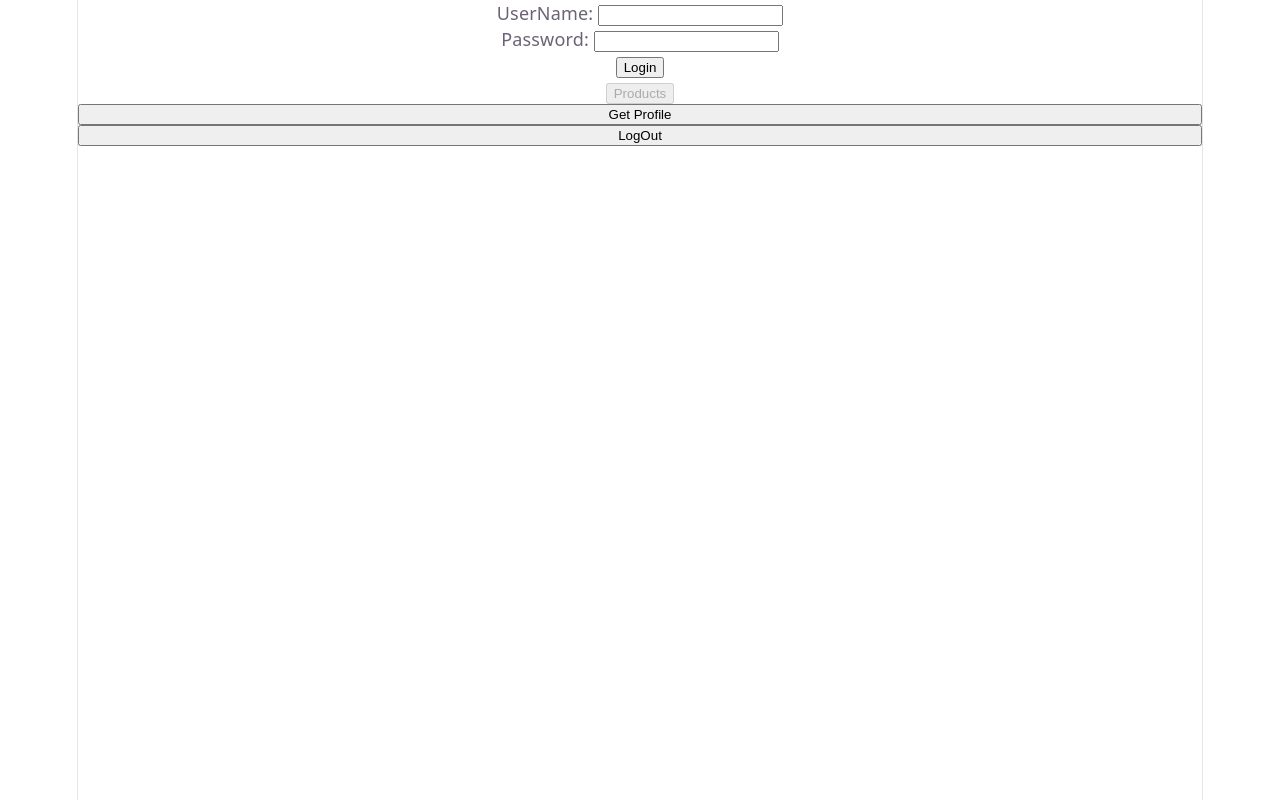
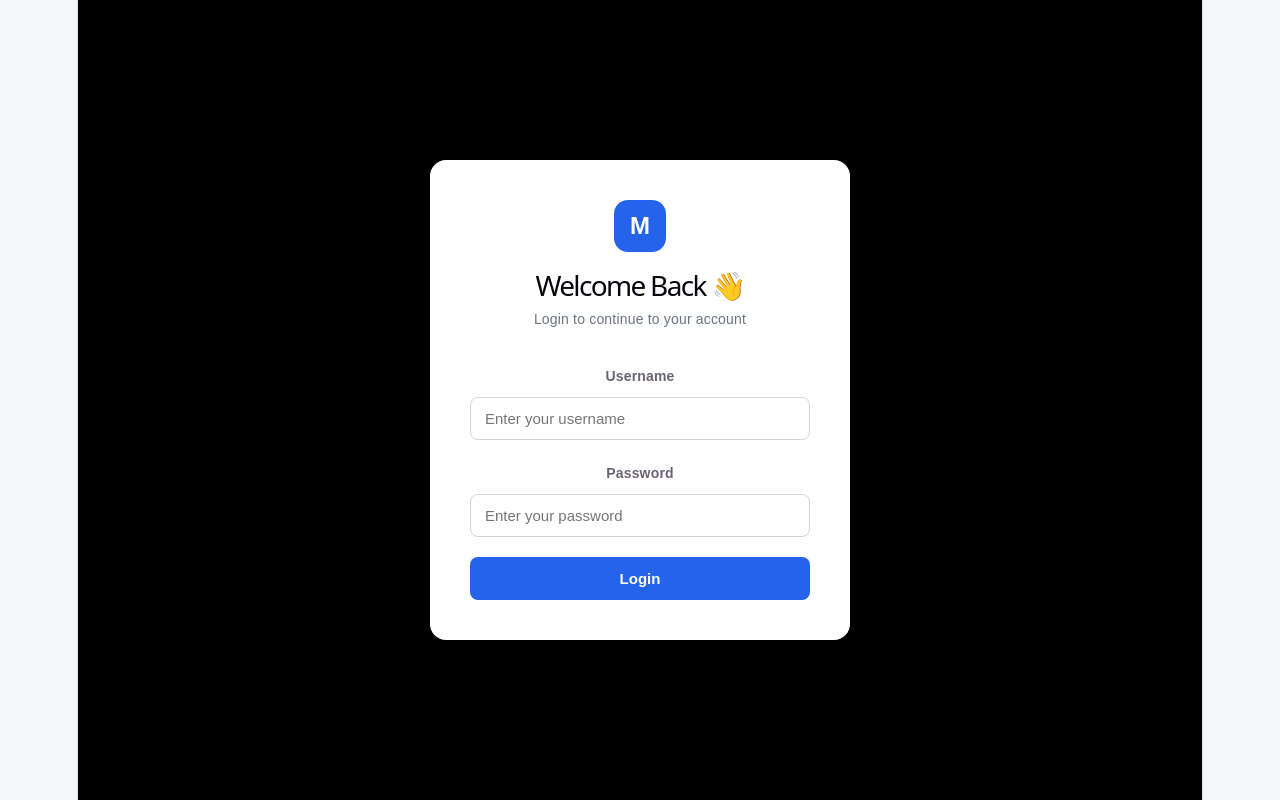
Before and after one commit to Markandeshwaragoudapatil/MERN-Project, a React (Vite) app in the folder frontend/: page / in a window 1280 px wide. Built offline with nearby package versions, Linux system fonts and the light colour scheme.

Commit message:
UI updated

```diff
--- a/frontend/src/App.css
+++ b/frontend/src/App.css
@@ -1,184 +1,328 @@
-.counter {
-  font-size: 16px;
-  padding: 5px 10px;
-  border-radius: 5px;
-  color: var(--accent);
-  background: var(--accent-bg);
-  border: 2px solid transparent;
-  transition: border-color 0.3s;
-  margin-bottom: 24px;
-
-  &:hover {
-    border-color: var(--accent-border);
-  }
-  &:focus-visible {
-    outline: 2px solid var(--accent);
-    outline-offset: 2px;
-  }
+* {
+  box-sizing: border-box;
 }
 
-.hero {
-  position: relative;
-
-  .base,
-  .framework,
-  .vite {
-    inset-inline: 0;
-    margin: 0 auto;
+body {
+  margin: 0;
+  font-family: Arial, Helvetica, sans-serif;
+  background: #f4f6f8;
 }
 
-  .base {
-    width: 170px;
-    position: relative;
-    z-index: 0;
+.app {
+  min-height: 100vh;
+  display: flex;
+  justify-content: center;
+  align-items: center;
+  padding: 20px;
+  background-color: black;
 }
 
-  .framework,
-  .vite {
-    position: absolute;
+.auth-card {
+  width: 100%;
+  max-width: 420px;
+  background: white;
+  padding: 40px;
+  border-radius: 16px;
+  box-shadow: 0 10px 30px rgba(0, 0, 0, 0.08);
 }
 
-  .framework {
-    z-index: 1;
-    top: 34px;
-    height: 28px;
-    transform: perspective(2000px) rotateZ(300deg) rotateX(44deg) rotateY(39deg)
-      scale(1.4);
+.auth-header {
+  text-align: center;
+  margin-bottom: 30px;
 }
 
-  .vite {
-    z-index: 0;
-    top: 107px;
-    height: 26px;
-    width: auto;
-    transform: perspective(2000px) rotateZ(300deg) rotateX(40deg) rotateY(39deg)
-      scale(0.8);
-  }
+.auth-header h1 {
+  margin: 0 0 8px;
+  font-size: 28px;
 }
 
-#center {
+.auth-header p {
+  margin: 0;
+  color: #6b7280;
+  font-size: 14px;
+}
+
+.login-form {
   display: flex;
   flex-direction: column;
-  gap: 25px;
-  place-content: center;
-  place-items: center;
-  flex-grow: 1;
-
-  @media (max-width: 1024px) {
-    padding: 32px 20px 24px;
-    gap: 18px;
-  }
+  gap: 20px;
 }
 
-#next-steps {
+.input-group {
   display: flex;
-  border-top: 1px solid var(--border);
+  flex-direction: column;
+  gap: 8px;
+}
+
+.input-group label {
+  font-size: 14px;
+  font-weight: 600;
+}
+
+.input-group input {
+  width: 100%;
+  padding: 12px 14px;
+  border: 1px solid #d1d5db;
+  border-radius: 8px;
+  font-size: 15px;
+  outline: none;
+  transition: border-color 0.2s;
+}
+
+.input-group input:focus {
+  border-color: #2563eb;
+}
+
+.login-button {
+  width: 100%;
+  padding: 13px;
+  border: none;
+  border-radius: 8px;
+  background: #2563eb;
+  color: white;
+  font-size: 15px;
+  font-weight: 600;
+  cursor: pointer;
+  transition: background 0.2s;
+}
+
+.login-button:hover {
+  background: #1d4ed8;
+}
+
+.login-button:disabled {
+  background: #93c5fd;
+  cursor: not-allowed;
+}
+
+.success-message {
+  margin-top: 20px;
+  padding: 10px;
+  border-radius: 8px;
+  background: #dcfce7;
+  color: #166534;
+  text-align: center;
+  font-size: 14px;
+}
+
+.error-message {
+  margin-top: 20px;
+  padding: 10px;
+  border-radius: 8px;
+  background: #fee2e2;
+  color: #991b1b;
+  text-align: center;
+  font-size: 14px;
+}
+
+.logo {
+  width: 52px;
+  height: 52px;
+  margin: 0 auto 20px;
+
+  display: flex;
+  justify-content: center;
+  align-items: center;
+
+  border-radius: 14px;
+
+  background: #2563eb;
+  color: white;
+
+  font-size: 24px;
+  font-weight: bold;
+}
+
+.dashboard {
+  width: 100%;
+  max-width: 850px;
+}
+
+.dashboard-header {
+  display: flex;
+  justify-content: space-between;
+  align-items: center;
+
+  margin-bottom: 30px;
+}
+
+.dashboard-header h1 {
+  margin: 4px 0 0;
+  font-size: 30px;
+}
+
+.small-text {
+  margin: 0;
+  color: #6b7280;
+  font-size: 13px;
+  font-weight: 600;
+  text-transform: uppercase;
+  letter-spacing: 1px;
+}
+
+.status {
+  display: flex;
+  align-items: center;
+  gap: 8px;
+
+  padding: 8px 14px;
+
+  border-radius: 20px;
+
+  background: #dcfce7;
+  color: #166534;
+
+  font-size: 13px;
+  font-weight: 600;
+}
+
+.status-dot {
+  width: 8px;
+  height: 8px;
+
+  border-radius: 50%;
+
+  background: #22c55e;
+}
+
+.dashboard-grid {
+  display: grid;
+  grid-template-columns: repeat(2, 1fr);
+  gap: 20px;
+}
+
+.dashboard-card {
+  display: flex;
+  align-items: center;
+  gap: 18px;
+
+  padding: 25px;
+
+  border: 3px solid #6e94df;
+  border-radius: 14px;
+
+  background: rgb(0, 0, 0);
+
   text-align: left;
 
-  & > div {
-    flex: 1 1 0;
-    padding: 32px;
-    @media (max-width: 1024px) {
-      padding: 24px 20px;
-    }
+  cursor: pointer;
+
+  transition: transform 0.2s, box-shadow 0.2s;
 }
 
-  .icon {
-    margin-bottom: 16px;
-    width: 22px;
-    height: 22px;
+.dashboard-card:hover {
+  transform: translateY(-3px);
+
+  box-shadow: 0 10px 25px rgba(10, 189, 58, 0.918);
 }
 
-  @media (max-width: 1024px) {
-    flex-direction: column;
-    text-align: center;
-  }
+.card-icon {
+  width: 52px;
+  height: 52px;
+
+  display: flex;
+  justify-content: center;
+  align-items: center;
+
+  border-radius: 12px;
+
+  background: #000409;
+
+  font-size: 25px;
 }
 
-#docs {
-  border-right: 1px solid var(--border);
-
-  @media (max-width: 1024px) {
-    border-right: none;
-    border-bottom: 1px solid var(--border);
-  }
+.dashboard-card h2 {
+  margin: 0 0 6px;
+  font-size: 18px;
 }
 
-#next-steps ul {
-  list-style: none;
-  padding: 0;
-  display: flex;
-  gap: 8px;
-  margin: 32px 0 0;
-
-  .logo {
-    height: 18px;
+.dashboard-card p {
+  margin: 0;
+  color: #f1f2f5;
+  font-size: 13px;
 }
 
-  a {
-    color: var(--text-h);
-    font-size: 16px;
-    border-radius: 6px;
-    background: var(--social-bg);
-    display: flex;
-    padding: 6px 12px;
-    align-items: center;
-    gap: 8px;
-    text-decoration: none;
-    transition: box-shadow 0.3s;
+.profile-panel,
+.products-section {
+  margin-top: 25px;
 
-    &:hover {
-      box-shadow: var(--shadow);
-    }
-    .button-icon {
-      height: 18px;
-      width: 18px;
-    }
+  padding: 25px;
+
+  background: rgb(0, 0, 0);
+
+  border: 1px solid #0b3ea5;
+  border-radius: 14px;
 }
 
-  @media (max-width: 1024px) {
-    margin-top: 20px;
-    flex-wrap: wrap;
-    justify-content: center;
-
-    li {
-      flex: 1 1 calc(50% - 8px);
+.profile-panel h2,
+.products-section h2 {
+  margin-top: 0;
 }
 
-    a {
-      width: 100%;
-      justify-content: center;
-      box-sizing: border-box;
-    }
-  }
+.profile-info {
+  display: flex;
+  justify-content: space-between;
+
+  padding: 15px;
+
+  border-radius: 8px;
+
+  background: #000000;
 }
 
-#spacer {
-  height: 88px;
-  border-top: 1px solid var(--border);
-  @media (max-width: 1024px) {
-    height: 48px;
-  }
+.profile-info span {
+  color: #fdf8f8;
 }
 
-.ticks {
-  position: relative;
-  width: 100%;
-
-  &::before,
-  &::after {
-    content: '';
-    position: absolute;
-    top: -4.5px;
-    border: 5px solid transparent;
+.products-grid {
+  display: grid;
+  grid-template-columns: repeat(3, 1fr);
+  gap: 15px;
 }
 
-  &::before {
-    left: 0;
-    border-left-color: var(--border);
+.logout-button {
+  display: block;
+
+  margin: 30px auto 0;
+
+  padding: 11px 30px;
+
+  border: none;
+  border-radius: 8px;
+
+  background: #ef4444;
+  color: rgb(255, 255, 255);
+
+  font-size: 14px;
+  font-weight: 600;
+
+  cursor: pointer;
+
+  transition: background 0.2s;
 }
-  &::after {
-    right: 0;
-    border-right-color: var(--border);
+
+.logout-button:hover {
+  background: #dc2626;
 }
+
+@media (max-width: 650px) {
+
+  .dashboard-header {
+    flex-direction: column;
+    align-items: flex-start;
+    gap: 15px;
   }
+
+  .dashboard-grid {
+    grid-template-columns: 1fr;
+  }
+
+  .products-grid {
+    grid-template-columns: 1fr;
+  }
+
+  .auth-card {
+    padding: 30px 20px;
+  }
+
+}
--- a/frontend/src/App.jsx
+++ b/frontend/src/App.jsx
@@ -15,8 +15,10 @@ function App() {
   const[loading,setLoading]=useState(false);
   const[error,setError]=useState("");
   const[access,setAccess]=useState(false);
+  const[profile,setProfile]=useState(null)
   const [products,setProducts]=useState([])
-  const[profile,setProfile]=useState(null)
+  const [productsLoading, setProductsLoading] = useState(false);
+  const [productsError, setProductsError] = useState("");
 
   function handleChange(event){
     setFormData({...formData,[event.target.name]:event.target.value})
@@ -61,6 +63,8 @@ function App() {
 
   async function handleProducts(event) {
     event.preventDefault();
+    setProductsLoading(true);
+    setProductsError("")
 
     try {
       const response = await fetch("http://localhost:3000/products", {
@@ -70,17 +74,21 @@ function App() {
 
       const data = await response.json();
 
-      console.log("Response:", response);
-      console.log("Products:", data);
+      // console.log("Response:", response);
+      // console.log("Products:", data);
 
       if (!response.ok) {
+        setProductsError(data.message || "failed to load products")
         console.log("Error:", data.message);
         return;
       }
 
       setProducts(data);
     } catch (error) {
+      setProductsError("Unable to connect server")
       console.log("Network Error:", error);
+    } finally{
+      setProductsLoading(false)
     }
   }
 
@@ -118,50 +126,166 @@ function App() {
     }
   }
 
-  return(
-    <>
-    <form onSubmit={handleLogin}>
+  return (
+    <div className="app">
 
-      <label htmlFor="username">UserName: </label>
+      {!access ? (
+        <div className="auth-card">
+
+          <div className="auth-header">
+            <div className="logo">M</div>
+
+            <h1>Welcome Back 👋</h1>
+            <p>Login to continue to your account</p>
+          </div>
+
+          <form onSubmit={handleLogin} className="login-form">
+
+            <div className="input-group">
+              <label htmlFor="username">Username</label>
+
               <input
-        id='username'
-        name='username'
+                id="username"
+                name="username"
+                type="text"
+                placeholder="Enter your username"
                 value={formData.username}
                 onChange={handleChange}
-      /><br />
+                required
+              />
+            </div>
 
-      <label htmlFor="password">Password: </label>
+            <div className="input-group">
+              <label htmlFor="password">Password</label>
+
               <input
-        id='password'
-        name='password'
+                id="password"
+                name="password"
+                type="password"
+                placeholder="Enter your password"
                 value={formData.password}
                 onChange={handleChange}
-      /><br/>
+                required
+              />
+            </div>
 
-      <button type='submit' disabled={loading}>
-        {loading?"Logging in..":"Login"}
+            <button
+              type="submit"
+              className="login-button"
+              disabled={loading}
+            >
+              {loading ? "Logging in..." : "Login"}
             </button>
 
           </form>
-    <form onSubmit={handleProducts}>
-      <button disabled={!access}>Products</button>
-    </form>
 
-    <p>{message}</p>
-    {error && <p>{error}</p>}
-    {access && <p>Access Granted</p>}
-    {products && products.map((product, index) => (
-      <ProductCard key={index} name={product.name} price={product.price} />
+          {message && (
+            <p className="success-message">
+              {message}
+            </p>
+          )}
+
+          {error && (
+            <p className="error-message">
+              {error}
+            </p>
+          )}
+
+        </div>
+      ) : (
+
+        <div className="dashboard">
+
+          <header className="dashboard-header">
+            <div>
+              <p className="small-text">MERN Dashboard</p>
+              <h1>Welcome back 👋</h1>
+            </div>
+
+            <div className="status">
+              <span className="status-dot"></span>
+              Logged in
+            </div>
+          </header>
+
+
+          <div className="dashboard-grid">
+
+            <button
+              className="dashboard-card"
+              onClick={handleProfile}
+            >
+              <div className="card-icon">👤</div>
+
+              <div>
+                <h2>My Profile</h2>
+                <p>View your account information</p>
+              </div>
+            </button>
+
+
+            <button
+              className="dashboard-card"
+              onClick={handleProducts}
+              disabled={productsLoading}
+            >
+              <div className="card-icon">🛒</div>
+
+              <div>
+                <h2>{productsLoading?"Loading...":"Products"}</h2>
+                <p>Browse available products</p>
+              </div>
+            </button>
+            {productsError && <p className='error-message'>{productsError}</p>}
+
+          </div>
+
+
+          {profile && (
+            <div className="profile-panel">
+
+              <h2>Profile</h2>
+
+              <div className="profile-info">
+                <span>Name</span>
+                <strong>{profile.name}</strong>
+              </div>
+
+            </div>
+          )}
+
+
+          {products.length > 0 ? (
+            <div className="products-section">
+
+              <h2>Products</h2>
+
+              <div className="products-grid">
+                {products.map((product) => (
+                  <ProductCard
+                    key={product._id}
+                    id={product._id}
+                    name={product.name}
+                    price={product.price}
+                  />
                 ))}
+              </div>
+            </div>
+          ):(!productsLoading && <p>No Products avaiable</p>)
+          }
 
-    <button onClick={handleProfile}>
-      Get Profile
+
+          <button
+            className="logout-button"
+            onClick={handleLogout}
+          >
+            Logout
           </button>
-    <button onClick={handleLogout}>
-      LogOut
-    </button>
-    {profile && profile.name}
-    </>
+
+        </div>
+      )}
+
+    </div>
   )
 }
 
```
Also changed, not shown: frontend/src/components/ProductCard.jsx (+28 -7 lines). Lines whose indentation alone changed are shown as unchanged.
